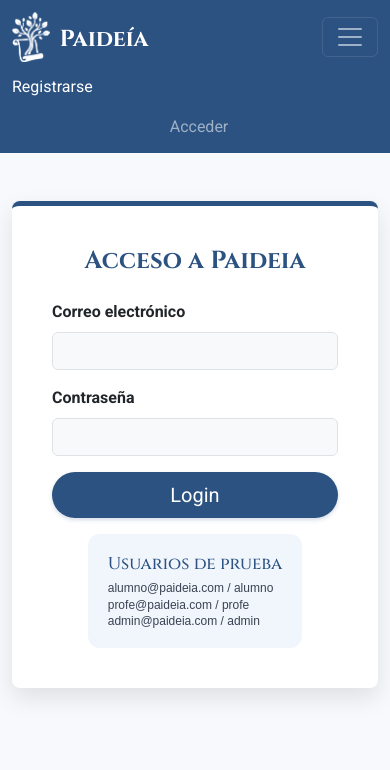
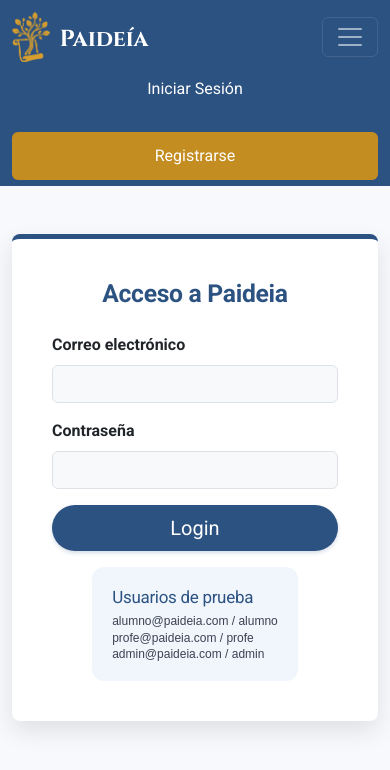
Before and after one commit to larrysa123/Paideia_Proyecto, a PHP site: page /vista/login.php in a window 390 px wide, after a click that opens the changed part. Shown: the top 770 px of the page. Run offline with PHP 8.4, Linux system fonts and the light colour scheme.

Commit message:
Optimización completa del Navbar, diseño responsive y estilos interactivos por rol, decisión final de colores en el logo y favicon

```diff
--- a/src/public/css/estilos.css
+++ b/src/public/css/estilos.css
@@ -1,11 +1,11 @@
 /* src/public/css/estilos.css */
 
-/* --- VARIABLES PAIDEIA --- */
+/* ==========================================================================
+   --- VARIABLES PAIDEIA ---
+   ========================================================================== */
 :root {
-    --color-primary: #2C5282;
-    /* Azul Egeo */
-    --color-secondary: #D69E2E;
-    /* Dorado Atenea */
+    --color-primary: #2C5282;      /* Azul Egeo */
+    --color-secondary: #D69E2E;    /* Dorado Atenea */
 
     --bs-primary: #2C5282;
     --bs-primary-rgb: 44, 82, 130;
@@ -19,70 +19,108 @@
     background-color: #F7F9FC;
 }
 
-/* --- TIPOGRAFÍA --- */
-h1,
-h2,
-h3,
-h4,
-h5,
-h6,
-.navbar-brand {
-    font-family: var(--font-heading);
+/* ==========================================================================
+   --- TIPOGRAFÍA Y LOGO ---
+   ========================================================================== */
+h1, h2, h3, h4, h5, h6 {
+    font-family: var(--font-body);
     color: var(--color-primary);
-}
-
-/* --- COMPONENTES BOOTSTRAP PERSONALIZADOS --- */
-
-/* Navbar */
-.bg-paideia {
-    background-color: var(--color-primary) !important;
-}
-
-/* Altura total de la barra de navegación */
-.navbar.bg-paideia {
-    padding-top: 0.42rem;
-    padding-bottom: 0.42rem;
-}
-
-/* Posición del logo  */
-.logo-navbar {
-    height: 50px;
-    width: auto;
-    margin-right: 10px;
-
-}
-
-/* Ajuste del texto de la marca */
-.texto-marca {
-    margin-top: 5px;
+    font-weight: normal;
+    letter-spacing: -0.3px;
 }
 
 .navbar-brand {
+    font-family: var(--font-heading);
     color: white !important;
+    transition: color 0.3s ease;
 }
 
 .navbar-brand:hover {
     color: var(--color-secondary) !important;
 }
 
-.navbar .btn-outline-light:hover {
-    background-color: #D69E2E;
-    color: var(--color-primary) !important;
-    border-color: white;
+/* ==========================================================================
+   --- COMPONENTES DE LA BARRA DE NAVEGACIÓN (NAVBAR) ---
+   ========================================================================== */
+.bg-paideia {
+    background-color: var(--color-primary) !important;
 }
 
+.navbar.bg-paideia {
+    padding-top: 0.42rem;
+    padding-bottom: 0.42rem;
+}
 
+.logo-navbar {
+    height: 50px;
+    width: auto;
+    margin-right: 10px;
+}
+
+.texto-marca {
+    margin-top: 5px;
+}
+
+/* ==========================================================================
+   --- ENLACES ESPECÍFICOS POR ROL Y MENÚ ---
+   ========================================================================== */
+
+/* 1. Enlaces estándar (Mis Cursos, Iniciar Sesión) */
+.navbar .nav-link {
+    color: white !important;
+    font-weight: normal;
+    transition: color 0.3s ease;
+}
+
+.navbar .nav-link:hover,
+.navbar .nav-link:focus {
+    color: var(--color-secondary) !important;
+}
+
+/* 2. Enlace Profesor */
+.navbar .nav-link-profesor {
+    color: var(--color-secondary) !important;
+    transition: color 0.3s ease, transform 0.2s ease;
+}
+
+.navbar .nav-link-profesor:hover {
+    color: white !important;
+    transform: scale(1.05);
+}
+
+/* 3. Enlace Admin */
+.navbar .nav-link-admin {
+    color: #0dcaf0 !important;
+    transition: color 0.3s ease, transform 0.2s ease;
+}
+
+.navbar .nav-link-admin:hover {
+    color: white !important;
+    transform: scale(1.05);
+}
+
+/* 4. Enlace Cerrar Sesión  */
+.navbar .nav-link-logout {
+    color: rgba(255, 255, 255, 0.85) !important;
+    transition: color 0.3s ease;
+}
+
+.navbar .nav-link-logout:hover {
+    color: #CB4141 !important;
+}
+
+/* ==========================================================================
+   --- COMPONENTES BOTONERÍA GLOBAL ---
+   ========================================================================== */
+/* Botón Principal */
 .btn-primary {
     --bs-btn-bg: var(--color-primary) !important;
     --bs-btn-border-color: var(--color-primary) !important;
-
-    /* Hacemos que el Hover sea un azul bonito, no casi negro */
     --bs-btn-hover-bg: #22426A !important;
     --bs-btn-hover-border-color: #22426A !important;
     --bs-btn-active-bg: #1A365D !important;
     --bs-btn-active-border-color: #1A365D !important;
 }
-
 
 .btn-paideia {
     background-color: var(--color-primary);
@@ -101,7 +139,24 @@
     box-shadow: 0 4px 6px rgba(44, 82, 130, 0.3);
 }
 
-/* Botón de Peligro (Eliminar) */
+/* Botón de Registro */
+.btn-paideia-secondary {
+    background-color: #C48D22 !important;
+    color: white !important;
+    font-weight: normal !important;
+    border: none !important;
+    transition: all 0.3s ease;
+}
+
+.btn-paideia-secondary:hover,
+.btn-paideia-secondary:focus {
+    background-color: #9C6F19 !important;
+    color: white !important;
+    transform: translateY(-1px);
+    box-shadow: 0 4px 6px rgba(0, 0, 0, 0.1) !important;
+}
+
+/* Botón de Peligro */
 .btn-paideia-danger {
     background-color: #CB4141;
     color: white;
@@ -114,136 +169,6 @@
     background-color: #BA2D2D;
     color: white;
     transform: translateY(-1px);
-}
-
-/* Tarjetas (Cards) */
-.card {
-    border: none;
-    border-radius: 8px;
-    box-shadow: 0 4px 6px rgba(0, 0, 0, 0.05);
-    transition: transform 0.3s ease, box-shadow 0.3s ease;
-}
-
-.card:hover {
-    transform: translateY(-5px);
-    box-shadow: 0 10px 15px rgba(0, 0, 0, 0.1);
-    border-bottom: 3px solid var(--color-secondary);
-}
-
-/* Estilos específicos para formularios (Registro/Login) */
-.contenedor-form {
-    background: white;
-    padding: 40px;
-    border-radius: 8px;
-    box-shadow: 0 10px 25px rgba(0, 0, 0, 0.1);
-    border-top: 5px solid var(--color-primary);
-}
-
-/* Caja de información centrada */
-.inf {
-    margin: 0 auto;
-    font-size: 12px;
-    background-color: #f0f6fc;
-    border-radius: 12px;
-    padding: 20px;
-    color: #3b4252;
-    font-family: sans-serif;
-    line-height: 1.6;
-    max-width: fit-content;
-}
-
-.inf p {
-    margin-top: -3px;
-    margin-bottom: -3px;
-}
-
-.inf h4 {
-    font-size: 17px;
-}
-
-/* ==========================================================================
-   ESTILOS ESPECÍFICOS DEL PANEL
-   ========================================================================== */
-
-/* Título principal del panel */
-.titulo-panel {
-    font-family: var(--font-body);
-    font-weight: 400;
-}
-
-/* Pestañas (Tabs) personalizadas con el color Egeo */
-#panel-tabs .nav-link {
-    color: #6c757d;
-    /* Gris para pestañas inactivas */
-}
-
-#panel-tabs .nav-link.active {
-    color: var(--color-primary) !important;
-    font-weight: bold;
-    border-bottom-color: var(--color-primary);
-}
-
-/* Textos dentro de las tarjetas del panel */
-.card-title-panel {
-    font-family: var(--font-body);
-    font-size: 1.1rem;
-    font-weight: 400;
-}
-
-.card-desc-panel {
-    font-size: 0.9rem;
-}
-
-.precio-texto {
-    color: var(--color-primary);
-    /* Pasado al azul egeo para más profesionalidad */
-    font-weight: 600;
-    font-size: 1.1rem;
-}
-
-.curso-meta {
-    font-size: 0.85rem;
-    color: #6c757d;
-    /* text-muted */
-}
-
-/* ==========================================================================
-   ESTILOS DEL FORMULARIO DE CREACIÓN DE CURSOS
-   ========================================================================== */
-
-/* Botón de Volver al Panel */
-.btn-volver {
-    color: var(--color-primary);
-    font-family: var(--font-body);
-    font-weight: 600;
-    text-decoration: none;
-    display: inline-flex;
-    align-items: center;
-    transition: color 0.2s ease;
-}
-
-.btn-volver:hover {
-    color: var(--color-secondary);
-}
-
-/* Título principal del formulario */
-.titulo-form-paideia {
-    color: var(--color-primary);
-    font-weight: bold;
-    font-family: var(--font-body);
-}
-
-/* Etiquetas de los inputs (Labels) */
-.form-label-paideia {
-    font-family: var(--font-body);
-    font-weight: bold;
-    color: #333333;
-}
-
-/* Texto de ayuda debajo de los inputs */
-.form-text-paideia {
-    font-size: 0.8rem;
-    color: #6c757d;
 }
 
 /* Botón Oscuro Personalizado (Para el Temario) */
@@ -263,56 +188,148 @@
     box-shadow: 0 4px 6px rgba(26, 32, 44, 0.3);
 }
 
+/* Botón Enlace de Volver al Panel */
+.btn-volver {
+    color: var(--color-primary);
+    font-family: var(--font-body);
+    font-weight: 600;
+    text-decoration: none;
+    display: inline-flex;
+    align-items: center;
+    transition: color 0.2s ease;
+}
+
+.btn-volver:hover {
+    color: var(--color-secondary);
+}
 
 /* ==========================================================================
-   ESTILOS DE LA SALA DE CLASES (REPRODUCTOR)
+   --- TARJETAS (CARDS) ---
    ========================================================================== */
+.card {
+    border: none;
+    border-radius: 8px;
+    box-shadow: 0 4px 6px rgba(0, 0, 0, 0.05);
+    transition: transform 0.3s ease, box-shadow 0.3s ease;
+}
 
+.card:hover {
+    transform: translateY(-5px);
+    box-shadow: 0 10px 15px rgba(0, 0, 0, 0.1);
+    border-bottom: 3px solid var(--color-secondary);
+}
+
+/* ==========================================================================
+   --- FORMULARIOS (LOGIN / REGISTRO / CREACIÓN) ---
+   ========================================================================== */
+.contenedor-form {
+    background: white;
+    padding: 40px;
+    border-radius: 8px;
+    box-shadow: 0 10px 25px rgba(0, 0, 0, 0.1);
+    border-top: 5px solid var(--color-primary);
+}
+
+.titulo-form-paideia {
+    color: var(--color-primary);
+    font-weight: bold;
+    font-family: var(--font-body);
+}
+
+.form-label-paideia {
+    font-family: var(--font-body);
+    font-weight: bold;
+    color: #333333;
+}
+
+.form-text-paideia {
+    font-size: 0.8rem;
+    color: #6c757d;
+}
+
+/* Caja de información técnica centrada */
+.inf {
+    margin: 0 auto;
+    font-size: 12px;
+    background-color: #f0f6fc;
+    border-radius: 12px;
+    padding: 20px;
+    color: #3b4252;
+    font-family: sans-serif;
+    line-height: 1.6;
+    max-width: fit-content;
+}
+
+.inf p { margin-top: -3px; margin-bottom: -3px; }
+.inf h4 { font-size: 17px; }
+
+/* ==========================================================================
+   --- ESTILOS ESPECÍFICOS DEL PANEL ---
+   ========================================================================== */
+.titulo-panel { font-family: var(--font-body); font-weight: 400; }
+
+/* Pestañas (Tabs) del Panel */
+#panel-tabs .nav-link { color: #6c757d; }
+#panel-tabs .nav-link.active {
+    color: var(--color-primary) !important;
+    font-weight: bold;
+    border-bottom-color: var(--color-primary);
+}
+
+.card-title-panel { font-family: var(--font-body); font-size: 1.1rem; font-weight: 400; }
+.card-desc-panel { font-size: 0.9rem; }
+.precio-texto { color: var(--color-primary); font-weight: 600; font-size: 1.1rem; }
+.curso-meta { font-size: 0.85rem; color: #6c757d; }
+
+/* ==========================================================================
+   --- ESTILOS DE LA SALA DE CLASES (REPRODUCTOR) ---
+   ========================================================================== */
 .pantalla-clase-contenedor {
     min-height: calc(100vh - 70px);
     background-color: #F7F9FC;
-    /* Fondo grisáceo suave igual que el panel */
 }
 
-.titulo-curso-reproductor {
-    color: var(--color-primary);
-}
+.titulo-curso-reproductor { color: var(--color-primary); }
+.lista-lecciones-scroll { max-height: 550px; overflow-y: auto; }
 
-.lista-lecciones-scroll {
-    max-height: 550px;
-    overflow-y: auto;
-}
-
-/* Estilo para los ítems de la lista cuando no estamos en modo oscuro */
 .boton-leccion-light {
     border-bottom: 1px solid #eee !important;
     font-weight: 500;
     color: #4a5568;
 }
 
-.boton-leccion-light:hover {
-    background-color: #f8fafc;
-}
+.boton-leccion-light:hover { background-color: #f8fafc; }
 
-#estrellas-curso i {
-    cursor: pointer;
-    transition: transform 0.2s;
-    margin-right: 2px;
-}
-
-#estrellas-curso i:hover {
-    transform: scale(1.2);
-}
-
-/* ==========================================================================
-   ESTILOS VENTANA MODAL (RESEÑA)
-   ========================================================================== */
+#estrellas-curso i,
 #modal-estrellas-curso i {
     cursor: pointer;
     transition: transform 0.2s;
     margin-right: 4px;
 }
 
+#estrellas-curso i:hover,
 #modal-estrellas-curso i:hover {
     transform: scale(1.2);
 }
+
+/* ==========================================================================
+   --- RESPONSIVE: ADAPTACIONES PARA MÓVIL (APP NATIVA) ---
+   ========================================================================== */
+@media (max-width: 991.98px) {
+    .navbar-nav .nav-item { width: 100%; }
+
+    .navbar-nav .btn-paideia-secondary {
+        display: block;
+        width: 100%;
+        padding-top: 12px;
+        padding-bottom: 12px;
+        margin-top: 5px;
+    }
+
+    .navbar-nav .nav-link {
+        display: block;
+        width: 100%;
+        padding-top: 10px;
+        padding-bottom: 10px;
+    }
+}
--- a/src/public/vista/includes/header.php
+++ b/src/public/vista/includes/header.php
@@ -15,8 +15,8 @@
 
     <script src="https://cdn.jsdelivr.net/npm/bootstrap@5.3.2/dist/js/bootstrap.bundle.min.js" defer></script>
 
-    <link rel="icon" type="image/png" href="<?= RUTA_IMAGENES ?>favicon.png">
-    <link href="<?= RUTA_CSS ?>estilos.css" rel="stylesheet">
+    <link rel="icon" type="image/png" href="<?= RUTA_IMAGENES ?>logo-dorado.png">
+    <link href="<?= RUTA_CSS ?>estilos.css?v=<?= time() ?>" rel="stylesheet">
 
     <script>
         const BASE_URL = '<?= BASE_URL ?>';
@@ -28,58 +28,53 @@
     <nav class="navbar navbar-expand-lg navbar-dark bg-paideia">
         <div class="container">
             <a class="navbar-brand fw-bold fs-3 d-flex align-items-center" href="<?= RUTA_INICIO ?>">
-                <img src="<?= RUTA_IMAGENES ?>logo-blanco.png" alt="Logo Paideía" class="logo-navbar">
+                <img src="<?= RUTA_IMAGENES ?>logo-dorado.png" alt="Logo Paideía" class="logo-navbar">
                 <span class="texto-marca">Paideía</span>
             </a>
             <button class="navbar-toggler" type="button" data-bs-toggle="collapse" data-bs-target="#navbarNav">
                 <span class="navbar-toggler-icon"></span>
             </button>
             <div class="collapse navbar-collapse" id="navbarNav">
-                <ul class="navbar-nav ms-auto">
+
+                <ul class="navbar-nav ms-auto align-items-center text-center">
                     <?php if (isset($_SESSION['user'])): ?>
 
-                        <?php
-                        // Extraemos el rol de la sesión para usarlo cómodamente
-                        $rol = $_SESSION['user']['id_rol'];
-                        ?>
+                        <?php $rol = $_SESSION['user']['id_rol']; ?>
 
-                        <?php if ($rol == 1): // ALUMNO
-                        ?>
-                            <li class="nav-item">
-                                <a class="nav-link text-white" href="<?= RUTA_VISTAS ?>alumno/mis_cursos.php">Mis Cursos</a>
+                        <?php if ($rol == 1): // ALUMNO ?>
+                            <li class="nav-item mb-2 mb-lg-0">
+                                <a class="nav-link" href="<?= RUTA_VISTAS ?>alumno/mis_cursos.php">Mis Cursos</a>
                             </li>
 
-                        <?php elseif ($rol == 2): // PROFESOR
-                        ?>
-                            <li class="nav-item">
-                                <a class="nav-link text-warning fw-bold" href="<?= RUTA_VISTAS ?>profesor/panel.php">Panel de Profesor</a>
+                        <?php elseif ($rol == 2): // PROFESOR ?>
+                            <li class="nav-item mb-2 mb-lg-0">
+                                <a class="nav-link nav-link-profesor fw-bold" href="<?= RUTA_VISTAS ?>profesor/panel.php">Panel de Profesor</a>
                             </li>
 
-                        <?php elseif ($rol == 3): // ADMINISTRADOR
-                        ?>
-                            <li class="nav-item">
-                                <a class="nav-link text-info fw-bold" href="<?= RUTA_VISTAS ?>admin/panel.php">Panel de Control</a>
+                        <?php elseif ($rol == 3): // ADMINISTRADOR ?>
+                            <li class="nav-item mb-2 mb-lg-0">
+                                <a class="nav-link nav-link-admin fw-bold" href="<?= RUTA_VISTAS ?>admin/panel.php">Panel de Control</a>
                             </li>
                         <?php endif; ?>
 
-                        <li class="nav-item d-flex align-items-center ms-lg-3">
+                        <li class="nav-item d-flex align-items-center ms-lg-3 mb-2 mb-lg-0">
                             <span class="nav-link text-white fw-bold" style="cursor: default;">
                                 ¡Hola, <?= $_SESSION['user']['nombre'] ?>!
                             </span>
                         </li>
-                        <li class="nav-item">
-                            <a class="nav-link btn btn-outline-light ms-2 px-3" href="/api/logout.php">
-                                Cerrar sesión
-                            </a>
+
+                        <li class="nav-item mt-2 mt-lg-0">
+                            <a class="nav-link nav-link-logout ms-lg-2 px-3" href="/api/logout.php">Cerrar sesión</a>
                         </li>
 
                     <?php else: ?>
 
                         <li class="nav-item">
-                            <a class="nav-link text-white" href="<?= RUTA_VISTAS ?>registro.php">Registrarse</a>
+                            <a class="nav-link ms-lg-2 px-3" href="<?= RUTA_VISTAS ?>login.php">Iniciar Sesión</a>
                         </li>
-                        <li class="nav-item">
-                            <a class="nav-link btn btn-outline-light ms-2 px-3" href="<?= RUTA_VISTAS ?>login.php">Acceder</a>
+
+                        <li class="nav-item mt-3 mt-lg-0">
+                            <a class="btn btn-paideia-secondary ms-lg-1 px-4" href="<?= RUTA_VISTAS ?>registro.php">Registrarse</a>
                         </li>
 
                     <?php endif; ?>
```
Also changed, not shown: src/public/assets/img/logo-dorado.png (added).
